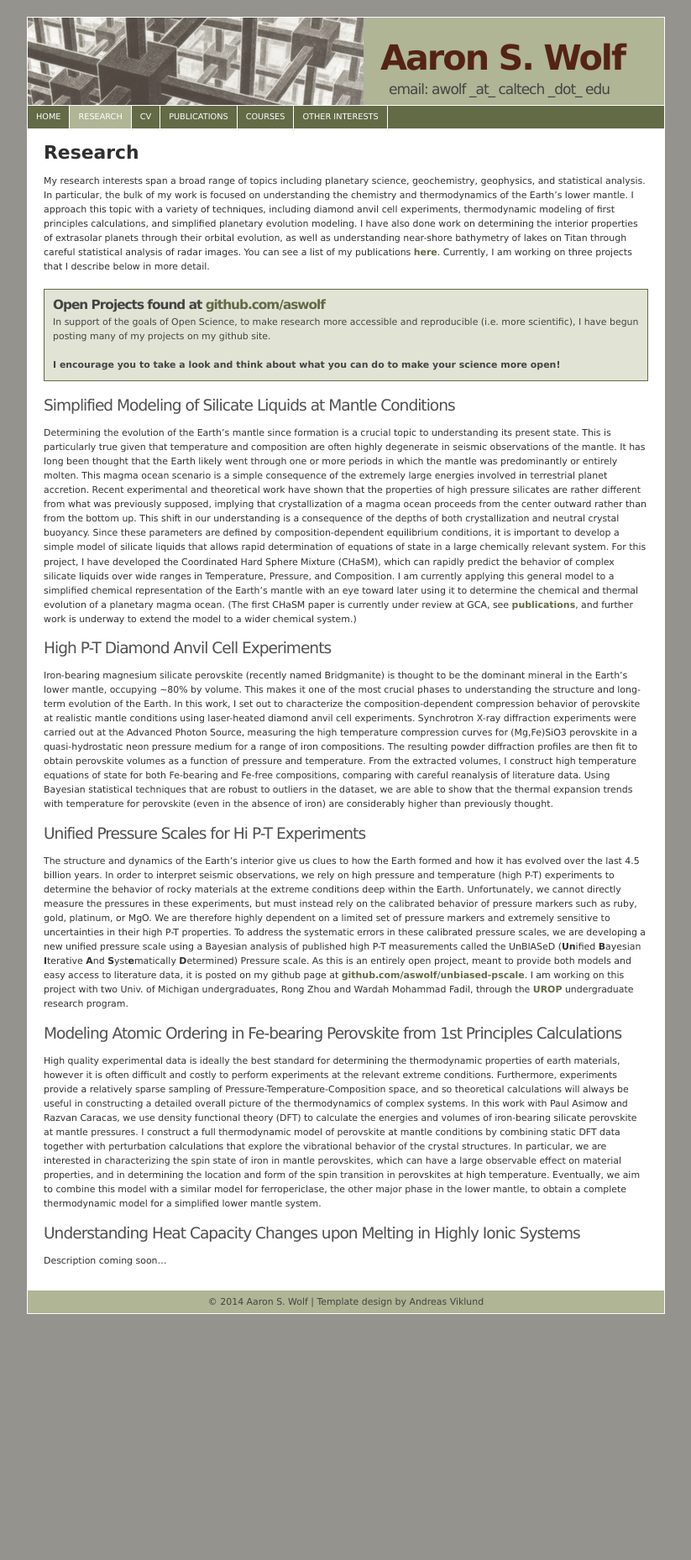
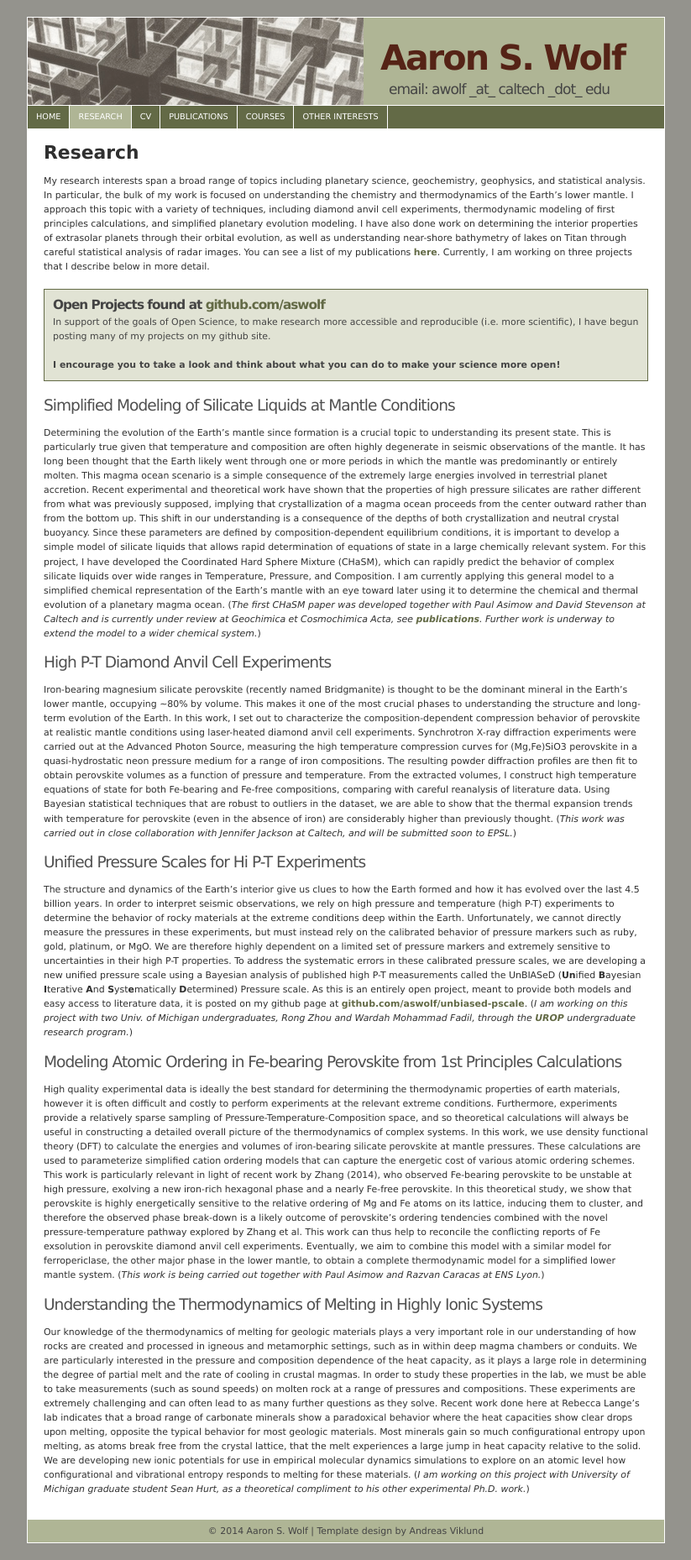
Before and after one commit to aswolf/aswolf.github.io, a Jekyll site: the page built from research.md, in a window 1280 px wide. Shown: the whole page at 84% size, without its empty margins (228-1051 px from the left). Built offline with Jekyll 4.4.1, drawn with Linux system fonts in a browser that asks for light colours; before the commit the page ends 1585 px from its top, so only the background shows below that.

Commit message:
Complete update of research project description

```diff
--- a/research.md
+++ b/research.md
@@ -31,7 +31,7 @@ This shift in our understanding is a consequence of the depths of both crystalli
 Since these parameters are defined by composition-dependent equilibrium conditions, it is important to develop a simple model of silicate liquids that allows rapid determination of equations of state in a large chemically relevant system.
 For this project, I have developed the Coordinated Hard Sphere Mixture (CHaSM), which can rapidly predict the behavior of complex silicate liquids over wide ranges in Temperature, Pressure, and Composition.
 I am currently applying this general model to a simplified chemical representation of the Earth's mantle with an eye toward later using it to determine the chemical and thermal evolution of a planetary magma ocean.
-(The first CHaSM paper is currently under review at GCA, see [publications](publications.html), and further work is underway to extend the model to a wider chemical system.)
+(*The first CHaSM paper was developed together with Paul Asimow and David Stevenson at Caltech and is currently under review at Geochimica et Cosmochimica Acta, see [publications](publications.html). Further work is underway to extend the model to a wider chemical system.*)
 
 ##High P-T Diamond Anvil Cell Experiments
 Iron-bearing magnesium silicate perovskite (recently named Bridgmanite) is thought to be the dominant mineral in the Earth's lower mantle, occupying ~80% by volume.
@@ -41,6 +41,7 @@ Synchrotron X-ray diffraction experiments were carried out at the Advanced Photo
 The resulting powder diffraction profiles are then fit to obtain perovskite volumes as a function of pressure and temperature.
 From the extracted volumes, I construct high temperature equations of state for both Fe-bearing and Fe-free compositions, comparing with careful reanalysis of literature data.
 Using Bayesian statistical techniques that are robust to outliers in the dataset, we are able to show that the thermal expansion trends with temperature for perovskite (even in the absence of iron) are considerably higher than previously thought.
+(*This work was carried out in close collaboration with Jennifer Jackson at Caltech, and will be submitted soon to EPSL.*)
 
 ##Unified Pressure Scales for Hi P-T Experiments
 The structure and dynamics of the Earth's interior give us clues to how the Earth formed and how it has evolved over the last 4.5 billion years.
@@ -49,16 +50,26 @@ Unfortunately, we cannot directly measure the pressures in these experiments, bu
 We are therefore highly dependent on a limited set of pressure markers and extremely sensitive to uncertainties in their high P-T properties.
 To address the systematic errors in these calibrated pressure scales, we are developing a new unified pressure scale using a Bayesian analysis of published high P-T measurements called the UnBIASeD (**Un**ified **B**ayesian **I**terative **A**nd **S**yst**e**matically **D**etermined) Pressure scale.
 As this is an entirely open project, meant to provide both models and easy access to literature data, it is posted on my github page at [github.com/aswolf/unbiased-pscale](https://github.com/aswolf/unbiased-pscale).
-I am working on this project with two Univ. of Michigan undergraduates, Rong Zhou and Wardah Mohammad Fadil, through the [UROP](http://www.lsa.umich.edu/urop/) undergraduate research program.
+(*I am working on this project with two Univ. of Michigan undergraduates, Rong Zhou and Wardah Mohammad Fadil, through the [UROP](http://www.lsa.umich.edu/urop/) undergraduate research program.*)
 
 
 ##Modeling Atomic Ordering in Fe-bearing Perovskite from 1st Principles Calculations
 High quality experimental data is ideally the best standard for determining the thermodynamic properties of earth materials, however it is often difficult and costly to perform experiments at the relevant extreme conditions.
 Furthermore, experiments provide a relatively sparse sampling of Pressure-Temperature-Composition space, and so theoretical calculations will always be useful in constructing a detailed overall picture of the thermodynamics of complex systems.
-In this work with Paul Asimow and Razvan Caracas, we use density functional theory (DFT) to calculate the energies and volumes of iron-bearing silicate perovskite at mantle pressures.
-I construct a full thermodynamic model of perovskite at mantle conditions by combining static DFT data together with perturbation calculations that explore the vibrational behavior of the crystal structures.
-In particular, we are interested in characterizing the spin state of iron in mantle perovskites, which can have a large observable effect on material properties, and in determining the location and form of the spin transition in perovskites at high temperature.
+In this work, we use density functional theory (DFT) to calculate the energies and volumes of iron-bearing silicate perovskite at mantle pressures.
+These calculations are used to parameterize simplified cation ordering models that can capture the energetic cost of various atomic ordering schemes.
+This work is particularly relevant in light of recent work by Zhang (2014), who observed Fe-bearing perovskite to be unstable at high pressure, exolving a new iron-rich hexagonal phase and a nearly Fe-free perovskite.
+In this theoretical study, we show that perovskite is highly energetically sensitive to the relative ordering of Mg and Fe atoms on its lattice, inducing them to cluster, and therefore the observed phase break-down is a likely outcome of perovskite's ordering tendencies combined with the novel pressure-temperature pathway explored by Zhang et al.
+This work can thus help to reconcile the conflicting reports of Fe exsolution in perovskite diamond anvil cell experiments.
 Eventually, we aim to combine this model with a similar model for ferropericlase, the other major phase in the lower mantle, to obtain a complete thermodynamic model for a simplified lower mantle system.
+(*This work is being carried out together with Paul Asimow and Razvan Caracas at ENS Lyon.*)
 
-##Understanding Heat Capacity Changes upon Melting in Highly Ionic Systems
-Description coming soon...
+##Understanding the Thermodynamics of Melting in Highly Ionic Systems
+Our knowledge of the thermodynamics of melting for geologic materials plays a very important role in our understanding of how rocks are created and processed in igneous and metamorphic settings, such as in within deep magma chambers or conduits.
+We are particularly interested in the pressure and composition dependence of the heat capacity, as it plays a large role in determining the degree of partial melt and the rate of cooling in crustal magmas.
+In order to study these properties in the lab, we must be able to take measurements (such as sound speeds) on molten rock at a range of pressures and compositions.
+These experiments are extremely challenging and can often lead to as many further questions as they solve.
+Recent work done here at Rebecca Lange's lab indicates that a broad range of carbonate minerals show a paradoxical behavior where the heat capacities show clear drops upon melting, opposite the typical behavior for most geologic materials.
+Most minerals gain so much configurational entropy upon melting, as atoms break free from the crystal lattice, that the melt experiences a large jump in heat capacity relative to the solid.
+We are developing new ionic potentials for use in empirical molecular dynamics simulations to explore on an atomic level how configurational and vibrational entropy responds to melting for these materials.
+(*I am working on this project with University of Michigan graduate student Sean Hurt, as a theoretical compliment to his other experimental Ph.D. work.*)
```
